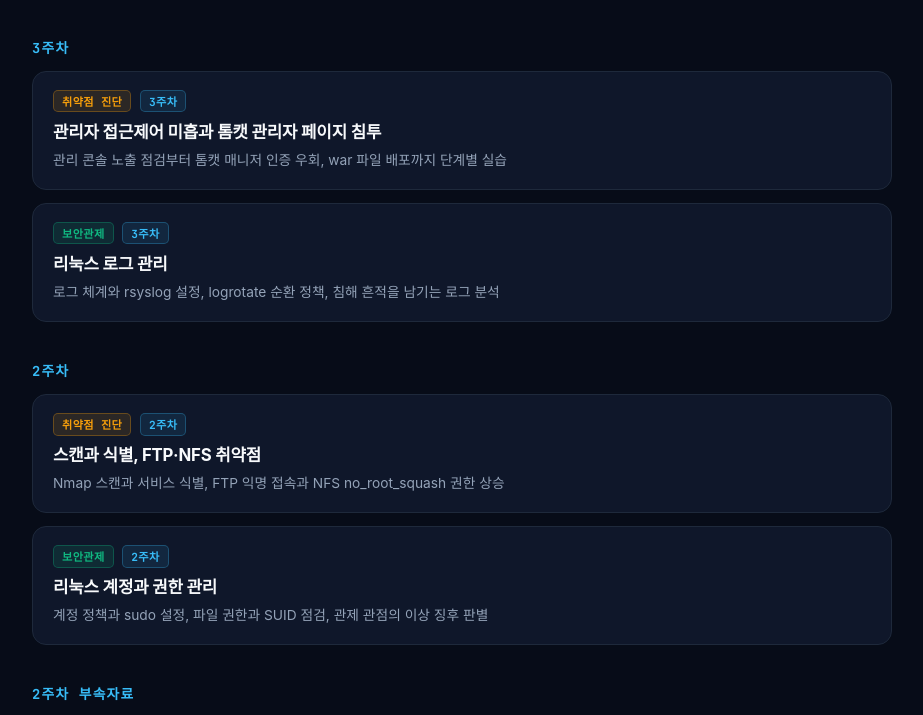
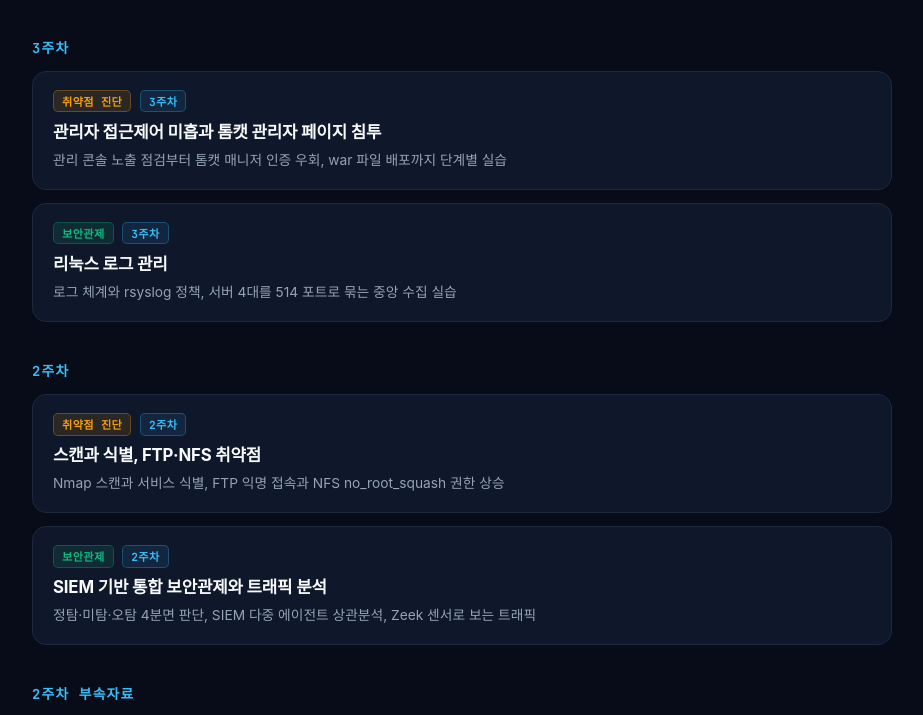
Before and after one commit to pineful/2026_yongin_cybersecurity, a plain HTML site: page index.html in a window 1280 px wide. Shown: the part 196-911 px from the top of the page, without its empty margins (178-1101 px from the left). Drawn offline with Linux system fonts and the light colour scheme; a web font is replaced by a local one.

Commit message:
허브 페이지: 2주차 보안관제 소개 문구 정정

```diff
--- a/index.html
+++ b/index.html
@@ -86,7 +86,7 @@
     <a class="card" href="week3/sec.html">
       <div class="meta"><span class="tag sec">보안관제</span><span class="tag doc">3주차</span></div>
       <div class="title">리눅스 로그 관리</div>
-      <div class="desc">로그 체계와 rsyslog 설정, logrotate 순환 정책, 침해 흔적을 남기는 로그 분석</div>
+      <div class="desc">로그 체계와 rsyslog 정책, 서버 4대를 514 포트로 묶는 중앙 수집 실습</div>
     </a>
   </div>
 
@@ -99,15 +99,15 @@
     </a>
     <a class="card" href="week2/security-control-course.html">
       <div class="meta"><span class="tag sec">보안관제</span><span class="tag doc">2주차</span></div>
-      <div class="title">리눅스 계정과 권한 관리</div>
-      <div class="desc">계정 정책과 sudo 설정, 파일 권한과 SUID 점검, 관제 관점의 이상 징후 판별</div>
+      <div class="title">SIEM 기반 통합 보안관제와 트래픽 분석</div>
+      <div class="desc">정탐·미탐·오탐 4분면 판단, SIEM 다중 에이전트 상관분석, Zeek 센서로 보는 트래픽</div>
     </a>
   </div>
 
   <h2>2주차 부속자료</h2>
   <div class="grid">
     <a class="card" href="week2/cyber-security-index.html">
-      <div class="meta"><span class="tag doc">통합 포털</span></div>
+      <div class="meta"><span class="tag doc">통합 포털</span><span class="tag doc">PC 화면 권장</span></div>
       <div class="title">2주차 통합 포털 (교안·대본 한 화면)</div>
       <div class="desc">2주차 교안과 강의 대본을 한 페이지에서 고르는 인덱스</div>
     </a>
```
